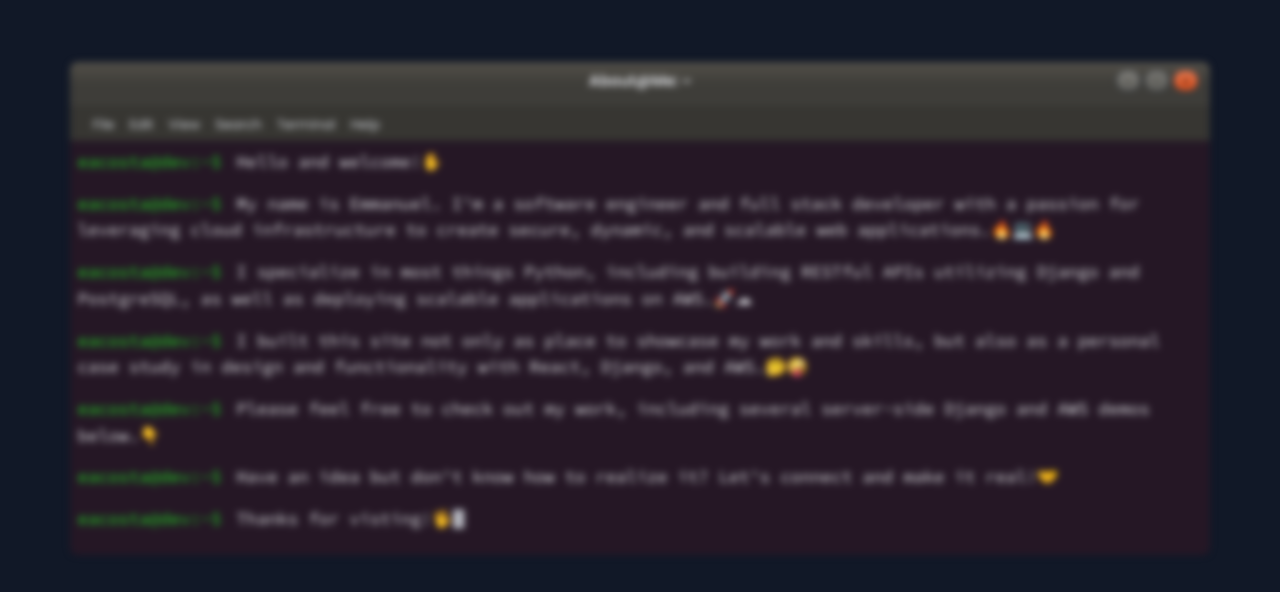
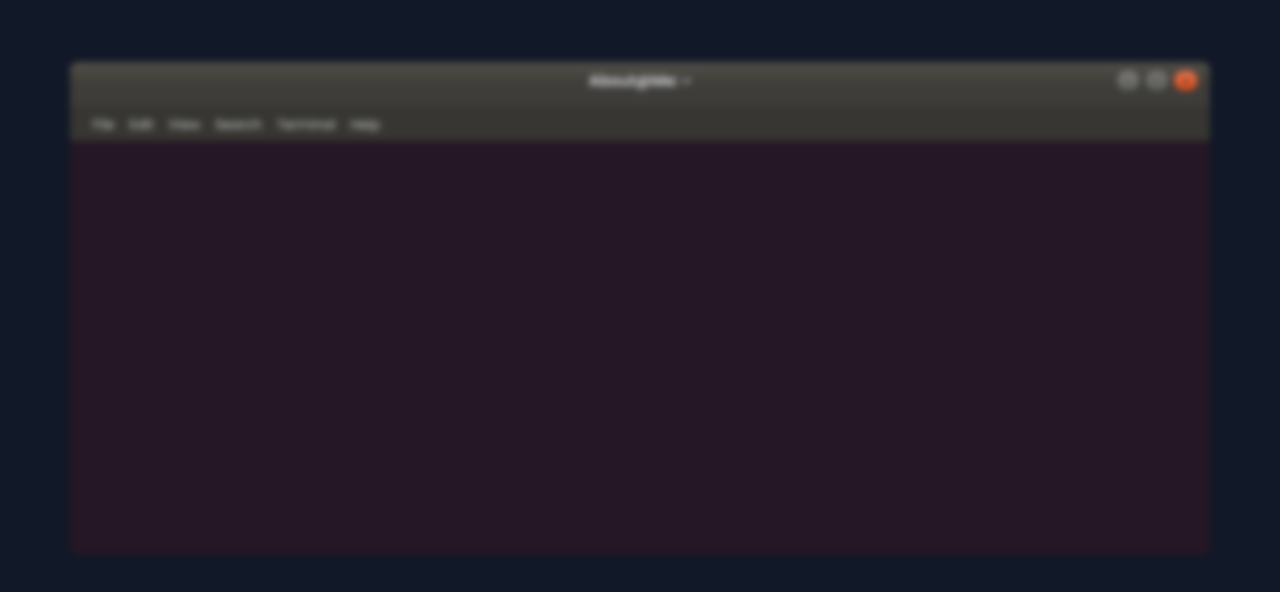
Before and after one commit to PixelOmen/portfolio_site, a React (Vite) app in the folder EA_Portfolio/: page /demos in a window 1280 px wide. Shown: the part 939-1531 px from the top of the page. Built offline with nearby package versions, Linux system fonts and the light colour scheme; no server answers.

Commit message:
fix: for premature AboutSection trigger

```diff
--- a/EA_Portfolio/src/sections/aboutSection/AboutSection.tsx
+++ b/EA_Portfolio/src/sections/aboutSection/AboutSection.tsx
@@ -1,4 +1,4 @@
-import React, { useEffect, useState } from "react";
+import React, { useEffect, useState, useRef } from "react";
 
 import type { IScrollState } from "../../lib/scrolling";
 import Terminal from "../../components/terminal/Terminal";
@@ -12,9 +12,18 @@ interface AboutSectionProps {
 export default function AboutSection({ scrollState, className = ''}: AboutSectionProps) {
 
   const [singleTrigger, setSingleTrigger] = useState(false);
+  const preLoadPhase = useRef<boolean>(true);
 
   useEffect(() => {
-    if (scrollState?.wasTriggered.value && !singleTrigger) {
+    if (preLoadPhase.current) {
+      setTimeout(() => {
+        preLoadPhase.current = false;
+      }, 2000)
+    }
+  }, []);
+
+  useEffect(() => {
+    if (scrollState?.wasTriggered.value && !singleTrigger && !preLoadPhase.current) {
       setSingleTrigger(true);
     }
   }, [scrollState?.wasTriggered.value]);
```
